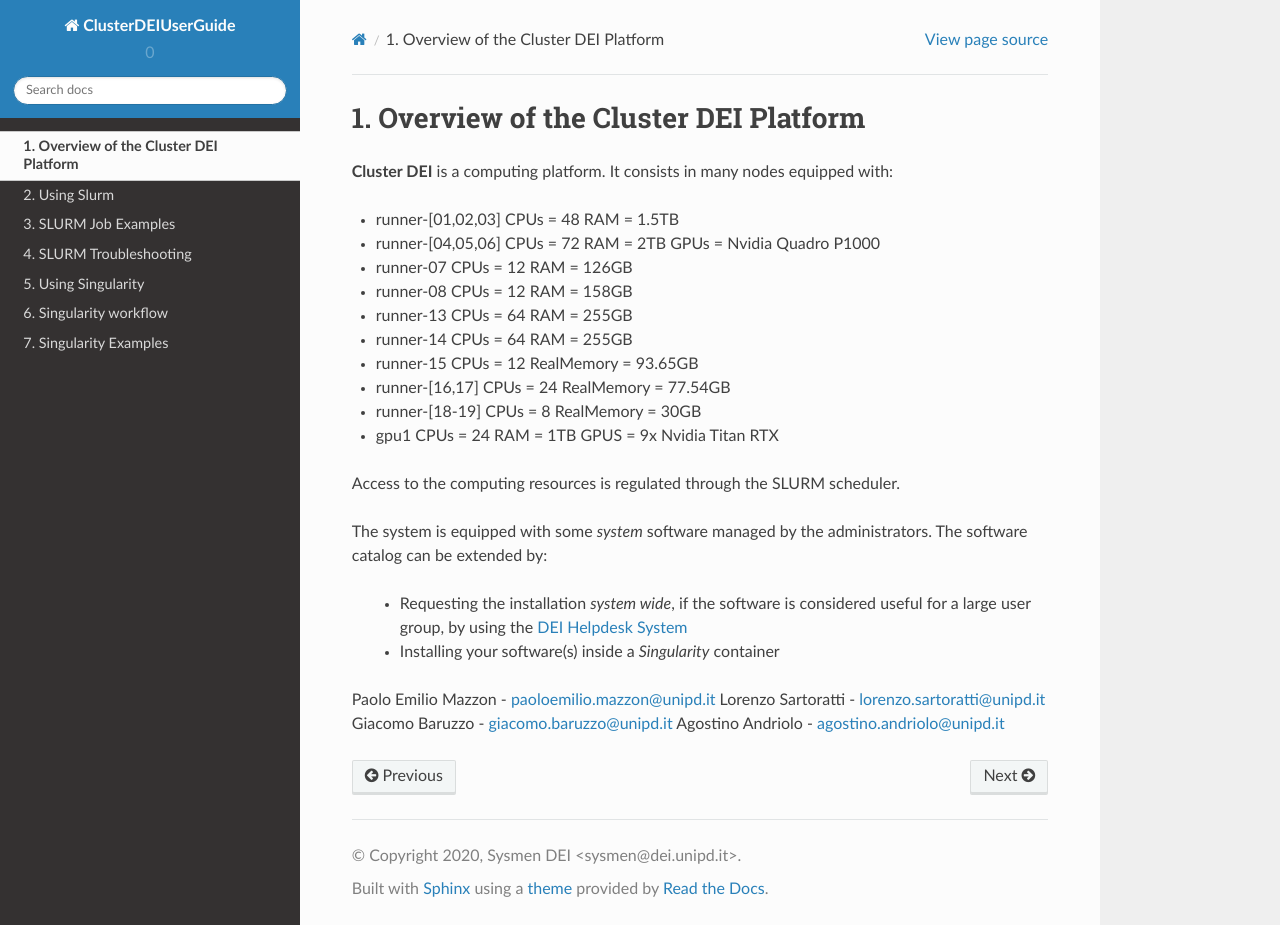
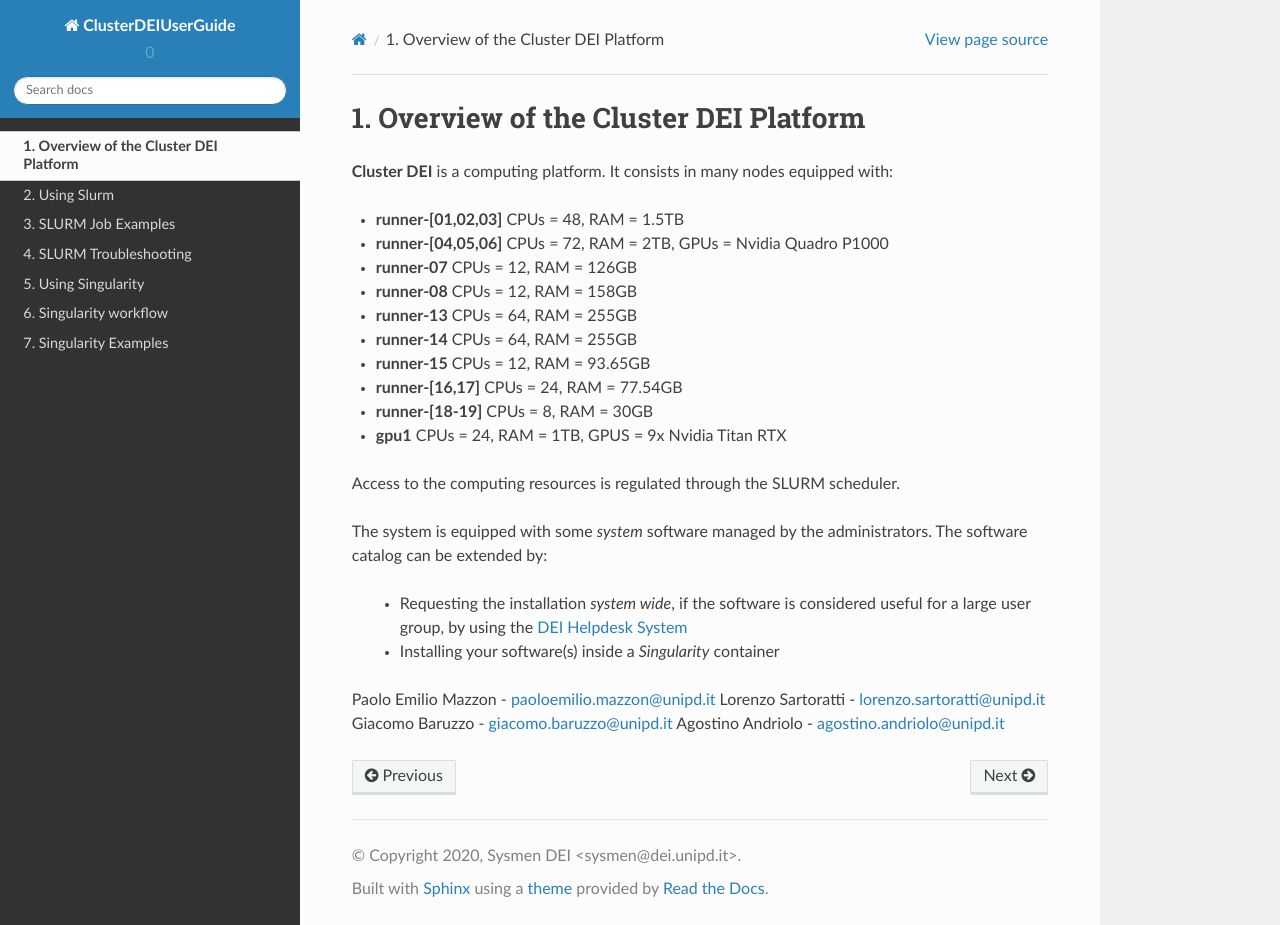
Before and after one commit to agostinoandriolo/clusterDEIguide, a Sphinx documentation site: the page built from ClusterDEIUserGuide-master/docs/Overview.rst, in a window 1280 px wide and 925 px high. Built offline with Sphinx 7.4.7 and the Read the Docs theme 2.0.0, drawn with Linux system fonts in a browser that asks for light colours.

Commit message:
Update Overview.rst

```diff
--- a/ClusterDEIUserGuide-master/docs/Overview.rst
+++ b/ClusterDEIUserGuide-master/docs/Overview.rst
@@ -5,16 +5,16 @@ Overview of the Cluster DEI Platform
 
 **Cluster DEI** is a computing platform. It consists in many nodes equipped with:
 
-- runner-[01,02,03] CPUs = 48 RAM = 1.5TB
-- runner-[04,05,06] CPUs = 72 RAM = 2TB GPUs = Nvidia Quadro P1000
-- runner-07 CPUs = 12 RAM = 126GB
-- runner-08 CPUs = 12 RAM = 158GB
-- runner-13 CPUs = 64 RAM = 255GB
-- runner-14 CPUs = 64 RAM = 255GB
-- runner-15 CPUs = 12 RealMemory = 93.65GB
-- runner-[16,17] CPUs = 24 RealMemory = 77.54GB
-- runner-[18-19] CPUs = 8 RealMemory = 30GB
-- gpu1 CPUs = 24  RAM = 1TB GPUS = 9x Nvidia Titan RTX
+- **runner-[01,02,03]** CPUs = 48, RAM = 1.5TB
+- **runner-[04,05,06]** CPUs = 72, RAM = 2TB, GPUs = Nvidia Quadro P1000
+- **runner-07** CPUs = 12, RAM = 126GB
+- **runner-08** CPUs = 12, RAM = 158GB
+- **runner-13** CPUs = 64, RAM = 255GB
+- **runner-14** CPUs = 64, RAM = 255GB
+- **runner-15** CPUs = 12, RAM = 93.65GB
+- **runner-[16,17]** CPUs = 24, RAM = 77.54GB
+- **runner-[18-19]** CPUs = 8, RAM = 30GB
+- **gpu1** CPUs = 24, RAM = 1TB, GPUS = 9x Nvidia Titan RTX
 
 Access to the computing resources is regulated through the SLURM scheduler.
 
```
